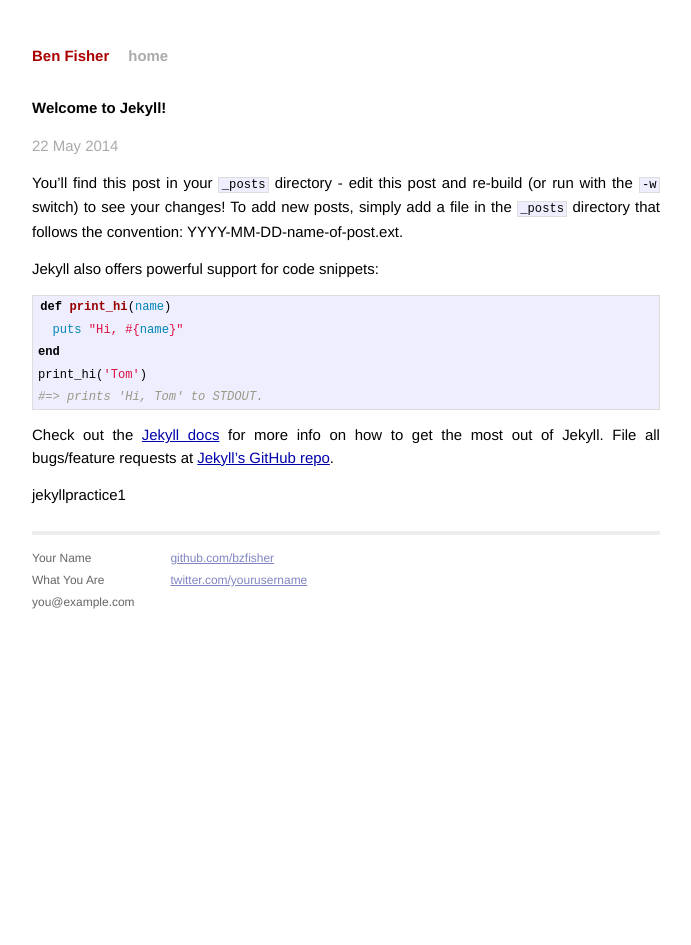
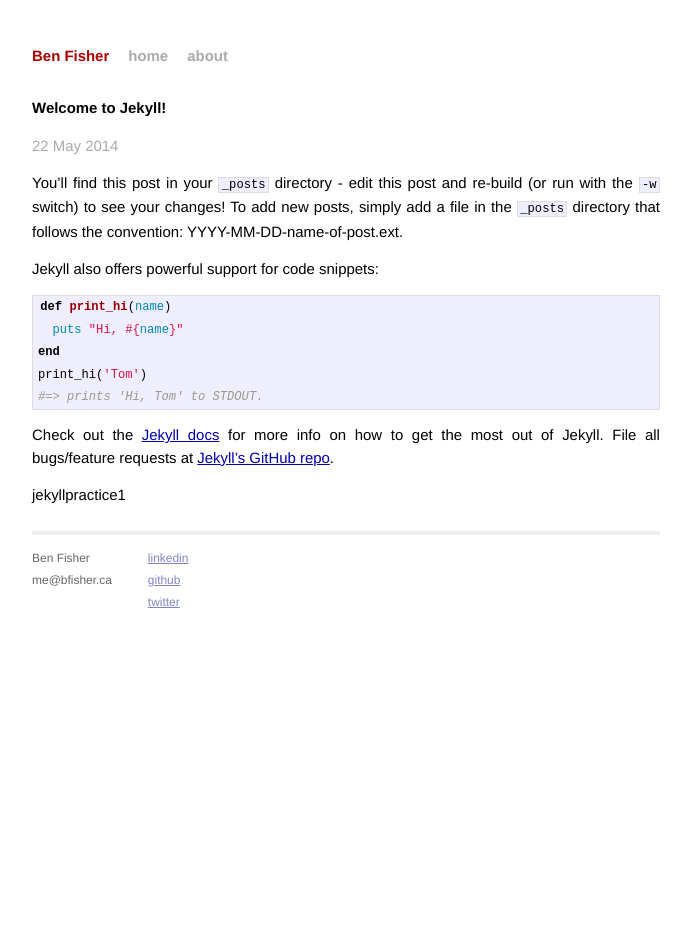
Before and after one commit to bzfisher/bzfisher.github.io, a Jekyll site: the page built from _posts/2014-05-22-welcome-to-jekyll.markdown, in a window 1280 px wide. Shown: the whole page, without its empty margins (294-985 px from the left). Built offline with Jekyll 4.4.1, drawn with Linux system fonts in a browser that asks for light colours; Markdown is read by kramdown in place of the engine named in the settings.

Commit message:
added an about me page

```diff
--- a/_layouts/default.html
+++ b/_layouts/default.html
@@ -19,6 +19,7 @@
           <div class="header">
             <h1 class="title"><a href="/">{{ site.name }}</a></h1>
             <a class="extra" href="/">home</a>
+            <a class="extra" href="/about.html">about</a>
           </div>
 
           {{ content }}
@@ -26,15 +27,15 @@
           <div class="footer">
             <div class="contact">
               <p>
-                Your Name<br />
-                What You Are<br />
-                you@example.com
+                Ben Fisher<br />
+                me@bfisher.ca
               </p>
             </div>
             <div class="contact">
               <p>
-                <a href="https://github.com/yourusername">github.com/bzfisher</a><br />
-                <a href="https://twitter.com/yourusername">twitter.com/yourusername</a><br />
+              <a href="http://ca.linkedin.com/in/bzfisher/">linkedin</a><br />
+                <a href="https://github.com/bzfisher">github</a><br />
+                <a href="https://twitter.com/mrbenfisher">twitter</a><br />
               </p>
             </div>
           </div>
```
Also changed, not shown: about.html (added, +11 -0 lines), static/me.jpg (added).
